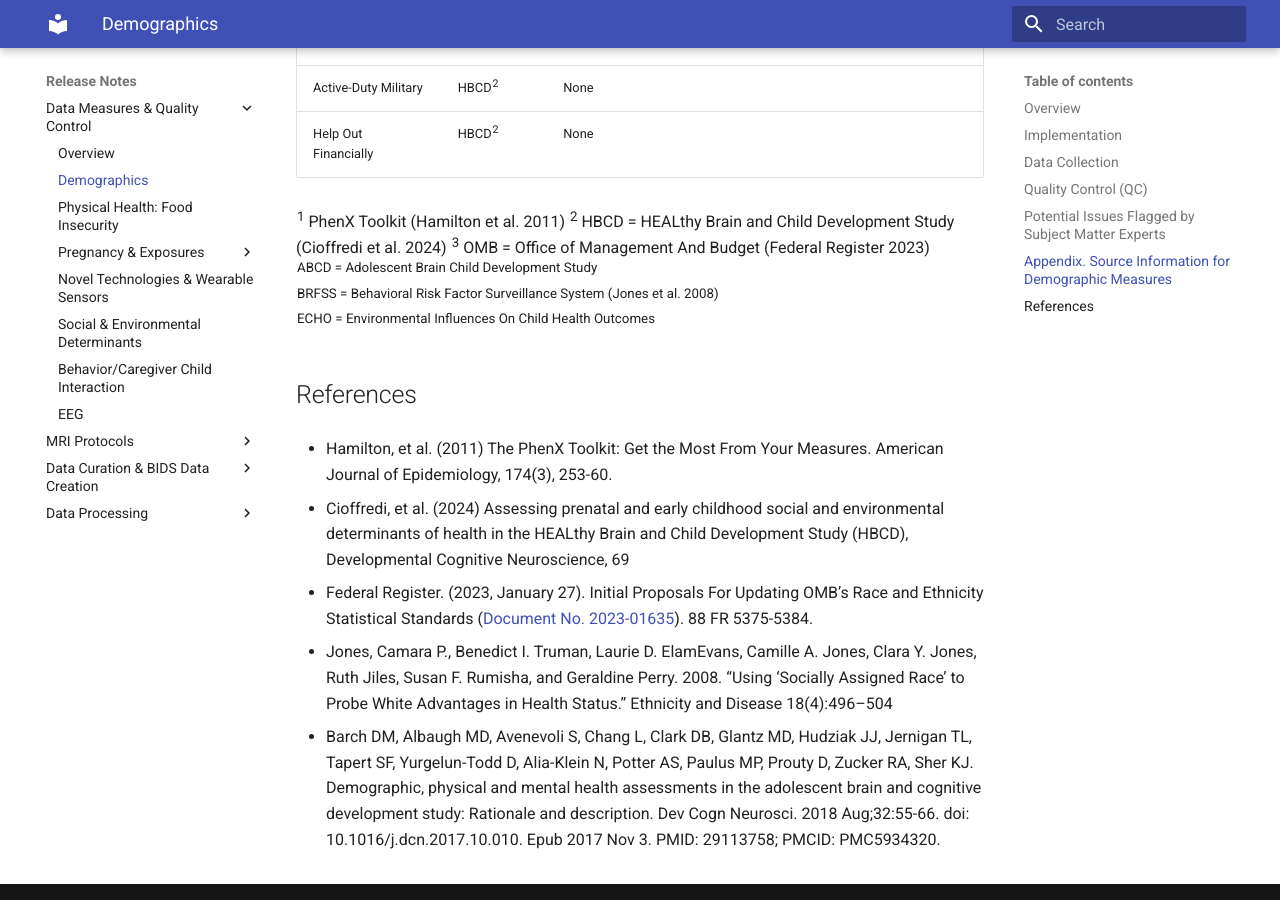
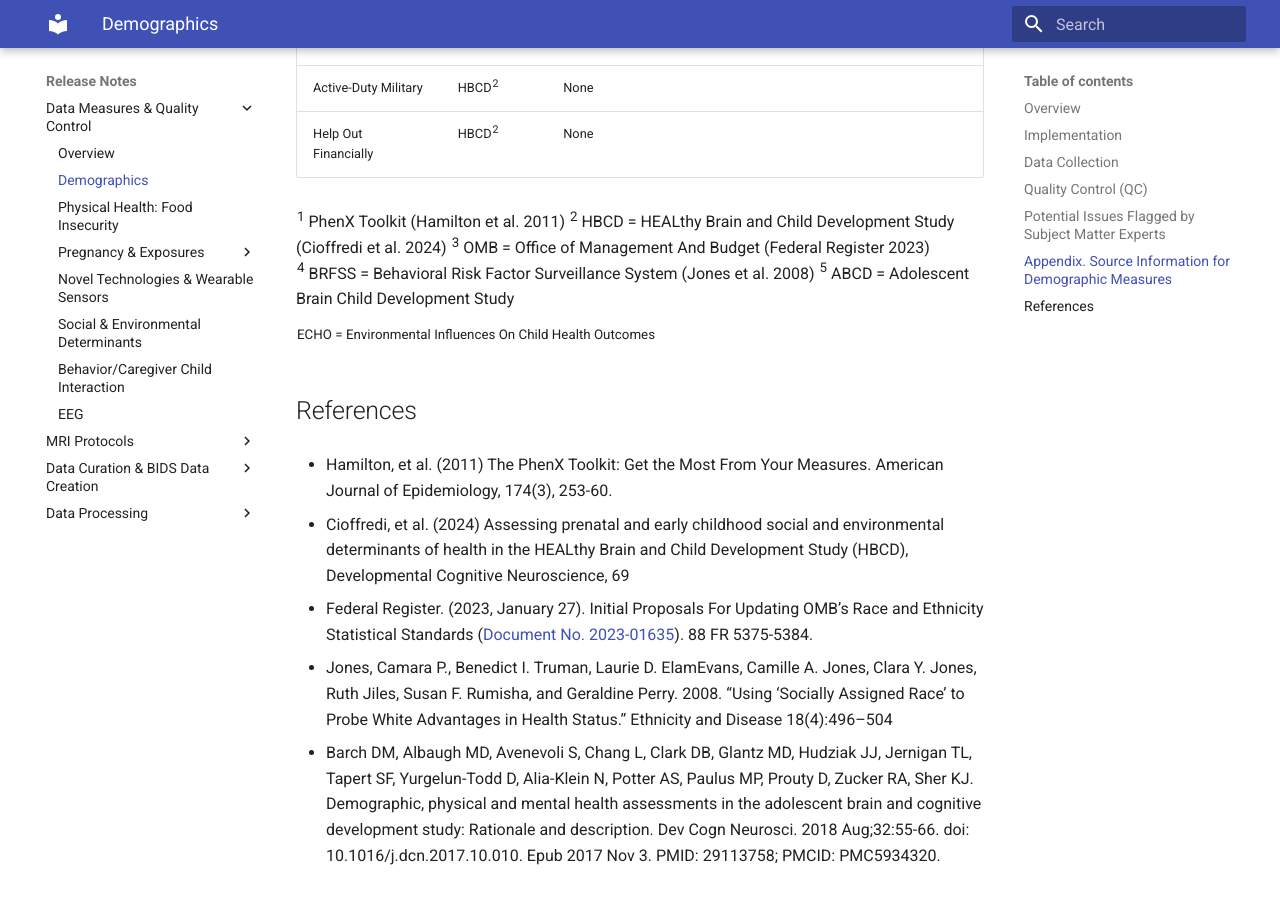
Before and after one commit to mattcieslak/hbcd-docs, an MkDocs documentation site: the page built from docs/measures/demographics.md, in a window 1280 px wide and 900 px high, scrolled down 4430 px. Built offline with MkDocs 1.6.1 and Material for MkDocs 9.7.7, drawn with Linux system fonts in a browser that asks for light colours.

Commit message:
Update demographics.md

```diff
--- a/docs/measures/demographics.md
+++ b/docs/measures/demographics.md
@@ -79,8 +79,9 @@ We learned through RA reports that some participants reported challenges in answ
 <sup>1</sup> PhenX Toolkit (Hamilton et al. 2011)
 <sup>2</sup> HBCD = HEALthy Brain and Child Development Study (Cioffredi et al. 2024)
 <sup>3</sup> OMB = Office of Management And Budget (Federal Register 2023)
-<sup>ABCD = Adolescent Brain Child Development Study</sup><br>
-<sup>BRFSS = Behavioral Risk Factor Surveillance System (Jones et al. 2008)</sup><br>
+<sup>4</sup> BRFSS = Behavioral Risk Factor Surveillance System (Jones et al. 2008)
+<sup>5</sup> ABCD = Adolescent Brain Child Development Study
+
 <sup>ECHO = Environmental Influences On Child Health Outcomes</sup><br>
 
 
```
